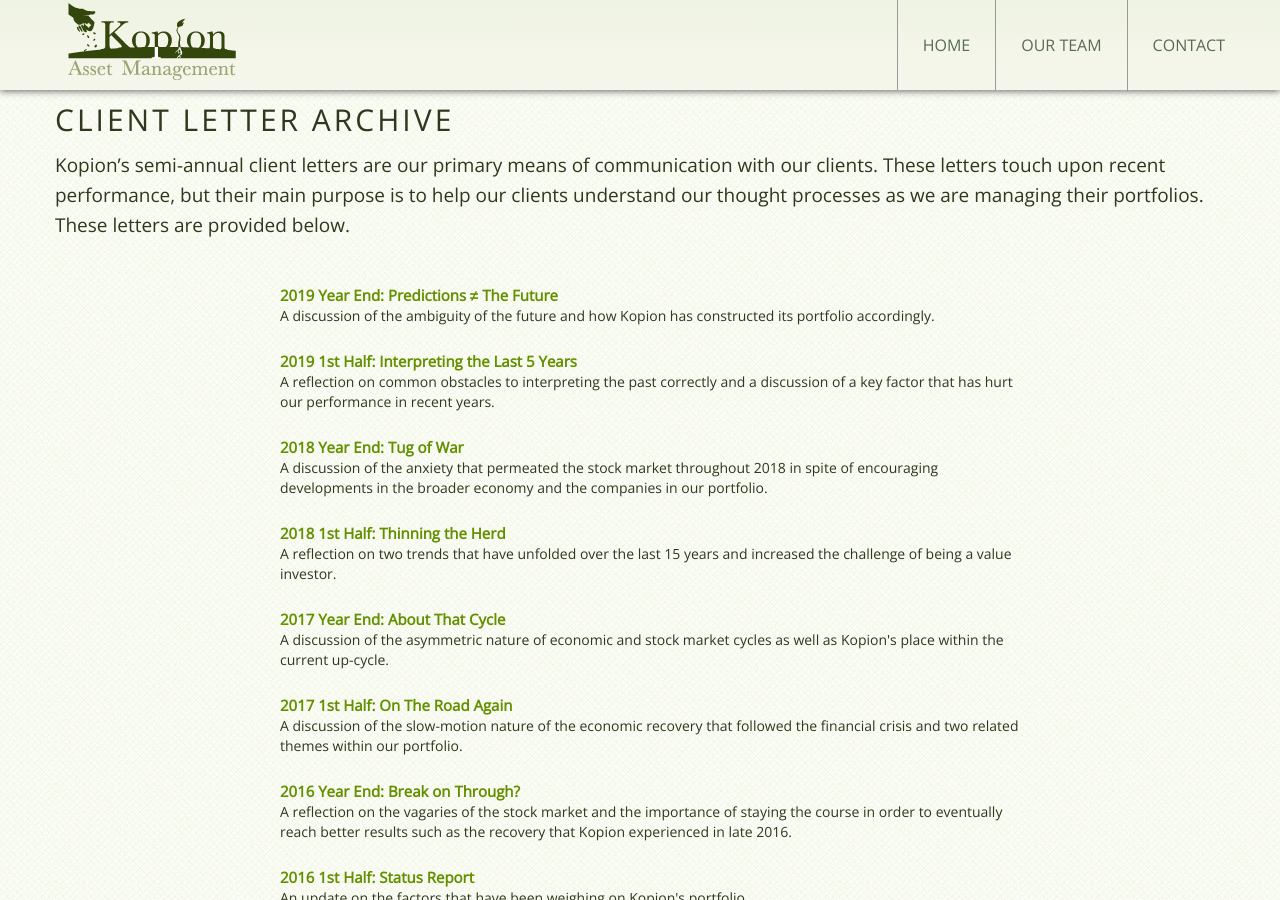
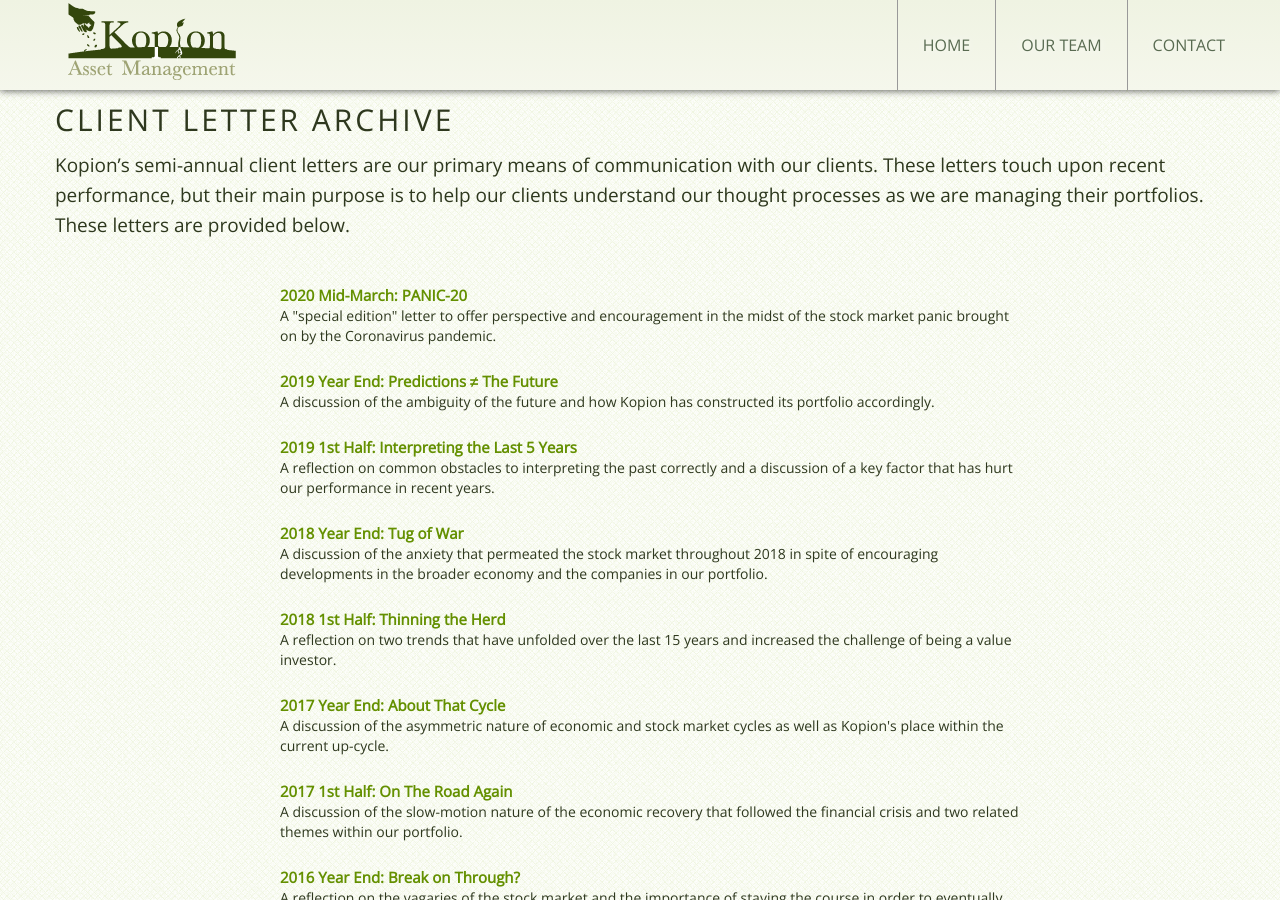
Before and after one commit to tlewismedia/kopion, a Jekyll site: the page built from letters.html, in a window 1280 px wide and 900 px high. Built offline with Jekyll 4.4.1, drawn with Linux system fonts in a browser that asks for light colours.

Commit message:
about to do may updates

```diff
--- a/_data/letters.yml
+++ b/_data/letters.yml
@@ -1,4 +1,8 @@
 ---
+-
+  caption: A "special edition" letter to offer perspective and encouragement in the midst of the stock market panic brought on by the Coronavirus pandemic.
+  file: panic_20.pdf
+  title: "2020 Mid-March: PANIC-20"
 -
   caption: A discussion of the ambiguity of the future and how Kopion has constructed its portfolio accordingly.
   file: predictions.pdf
```
Also changed, not shown: Gemfile.lock, 1 other file.
